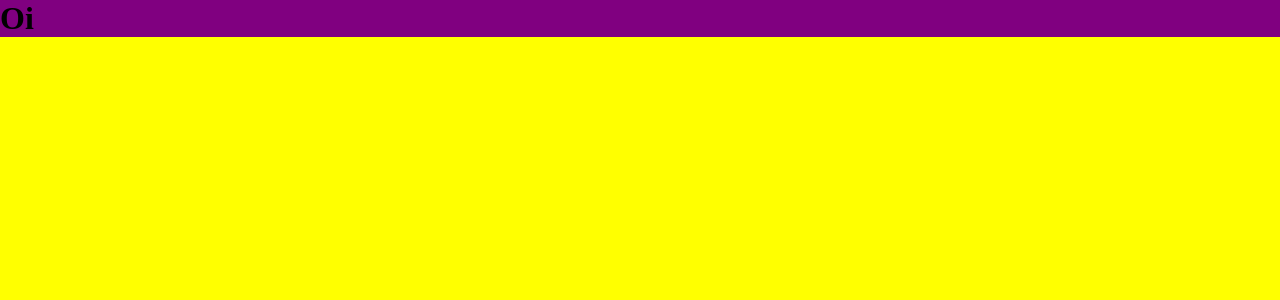
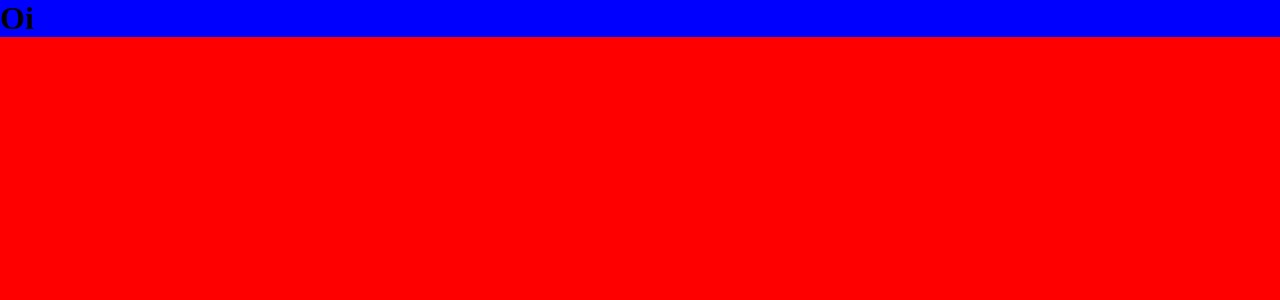
Before and after one commit to marcioandradejs/strapi-landing-pages-frontend, a React (Create React App) app: page / in a window 1280 px wide. Shown: the top 300 px of the page. Built offline with nearby package versions, Linux system fonts and the light colour scheme.

Commit message:
configurando o Jest e Jest-styled-components

```diff
--- a/package.json
+++ b/package.json
@@ -39,6 +39,7 @@
   "devDependencies": {
     "eslint-config-prettier": "^8.3.0",
     "eslint-plugin-prettier": "^3.4.0",
+    "jest-styled-components": "^7.0.5",
     "prettier": "^2.3.2"
   }
 }
--- a/src/index.jsx
+++ b/src/index.jsx
@@ -1,12 +1,16 @@
 import React from 'react';
 import ReactDOM from 'react-dom';
+import { ThemeProvider } from 'styled-components';
 import { GlobalStyles } from './styles/global-styles';
+import { theme } from './styles/theme';
 import Home from './templates/App';
 
 ReactDOM.render(
   <React.StrictMode>
-    <Home />
-    <GlobalStyles />
+    <ThemeProvider theme={theme}>
+      <Home />
+      <GlobalStyles />
+    </ThemeProvider>
   </React.StrictMode>,
   document.getElementById('root'),
 );
--- a/src/styles/global-styles.js
+++ b/src/styles/global-styles.js
@@ -1,4 +1,4 @@
-import { createGlobalStyle } from 'styled-components';
+import { createGlobalStyle, css } from 'styled-components';
 
 export const GlobalStyles = createGlobalStyle`
   * {
@@ -7,6 +7,8 @@ export const GlobalStyles = createGlobalStyle`
   }
 
   body {
-    background: yellow;
+    ${({ theme }) => css`
+      background: ${theme.colors.mainBg};
+    `}
   }
 `;
--- /dev/null
+++ b/src/styles/theme.js
@@ -0,0 +1,8 @@
+export const theme = {
+  colors: {
+    mainBg: 'red',
+    secondaryBg: 'blue',
+  },
+  fonts: {},
+  spacings: {},
+};
--- a/src/templates/App/index.jsx
+++ b/src/templates/App/index.jsx
@@ -3,7 +3,7 @@ import * as Styled from './styles';
 function Home() {
   return (
     <div>
-      <Styled.Wrapper background="purple">
+      <Styled.Wrapper>
         <h1>Oi</h1>
       </Styled.Wrapper>
     </div>
--- a/src/templates/App/styles.js
+++ b/src/templates/App/styles.js
@@ -1,7 +1,7 @@
 import styled, { css } from 'styled-components';
 
 export const Wrapper = styled.div`
-  ${({ background }) => css`
-    background: ${background};
+  ${({ theme }) => css`
+    background: ${theme.colors.secondaryBg};
   `}
 `;
```
Also changed, not shown: src/setupTests.js (+1 -0 lines), src/styles/render-theme.js (added, +7 -0 lines), 2 other files (tests, documents, lock files or other folders).
